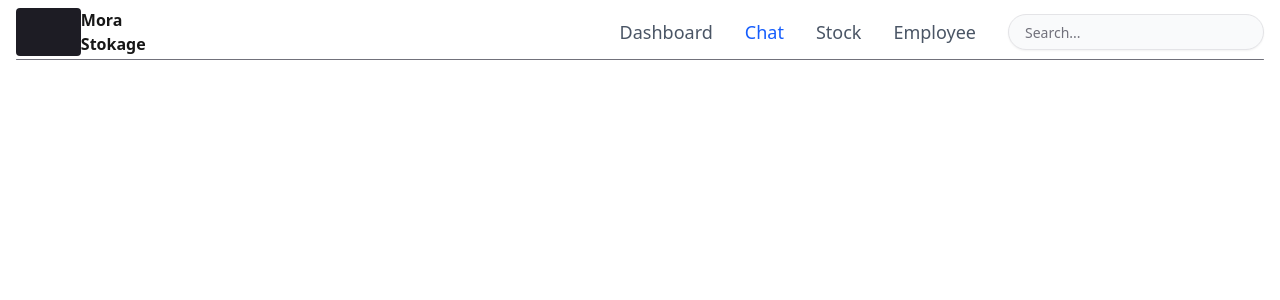
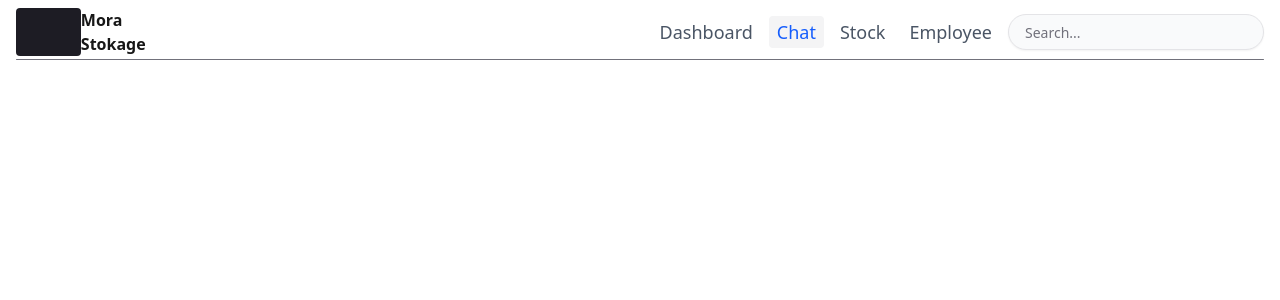
Before and after one commit to michel-henintsoa/morastock, a Next.js app: page / in a window 1280 px wide. Shown: the top 300 px of the page. Built offline with nearby package versions, Linux system fonts and the light colour scheme.

Commit message:
fix: adjust button spacing and add background styling for active navigation

```diff
--- a/src/app/page.tsx
+++ b/src/app/page.tsx
@@ -32,14 +32,14 @@ export default function Home() {
             <h4>Stokage</h4>
           </div>
         </div>
-        <div className="flex items-center space-x-8">
+        <div className="flex items-center space-x-2">
           {navigationItems.map((item) => (
             <button
               key={item.label}
               onClick={() => handleNavClick(item.label)}
-              className={`text-lg transition-colors ${
+              className={`text-lg transition-colors p-0.5 px-2 ${
                 activeNav === item.label
-                  ? 'text-blue-600'
+                  ? 'text-blue-600 bg-zinc-100 rounded'
                   : 'text-gray-600 hover:text-gray-900'
               }`}
             >
```
